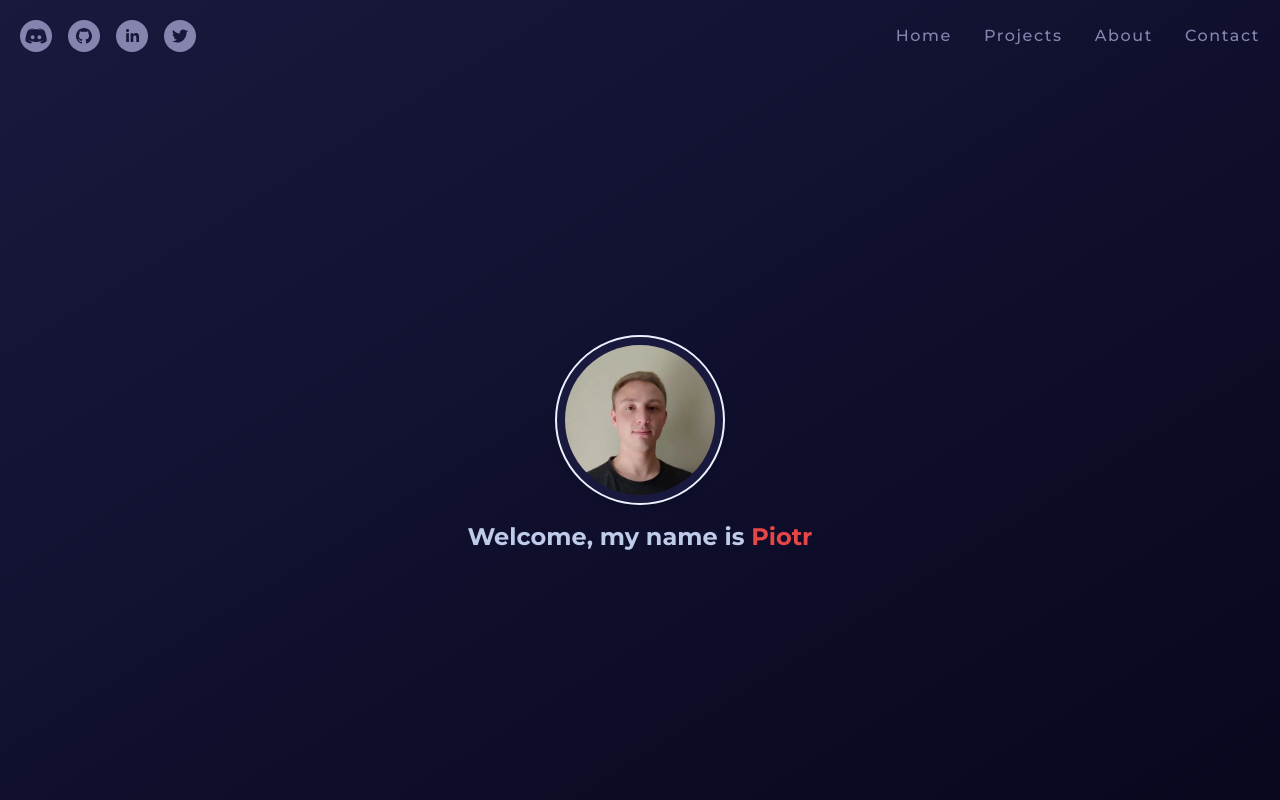
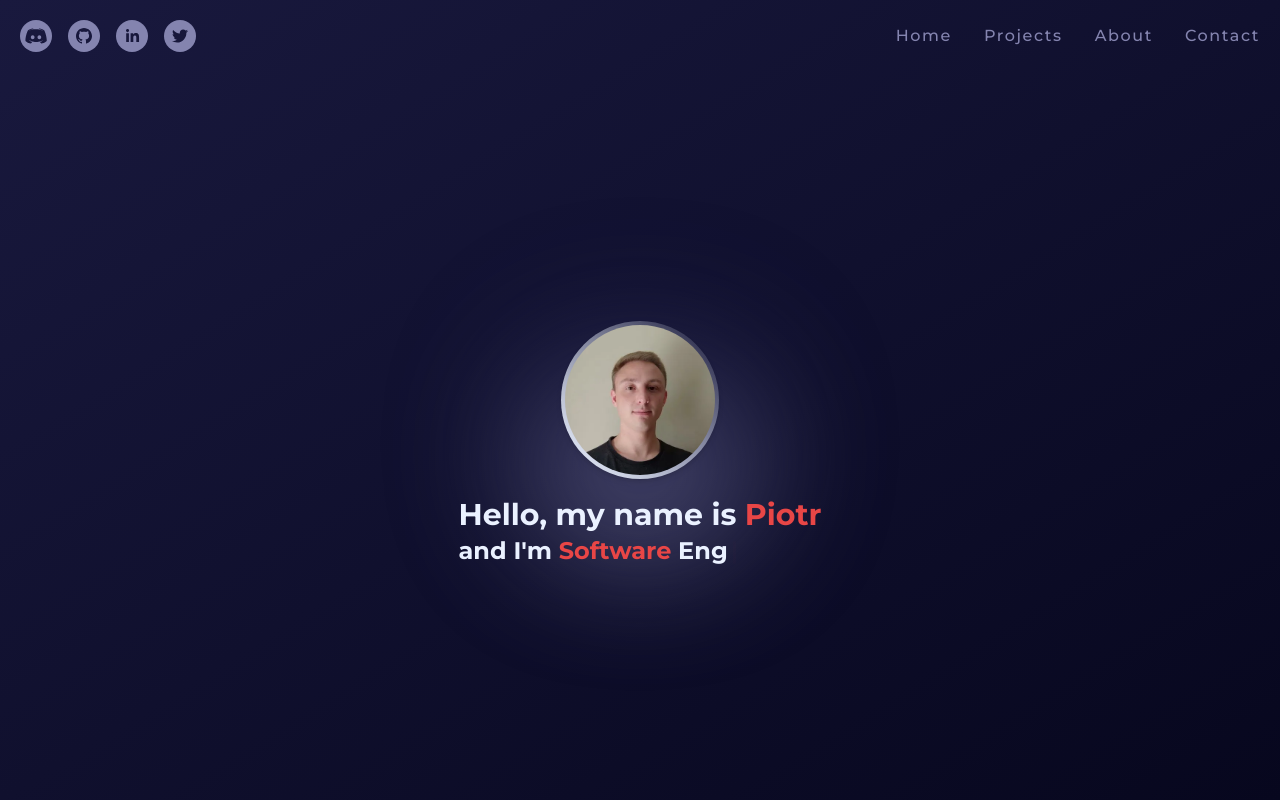
Before and after one commit to BlazejakPiotr/pb-portfolio, a Next.js app: page / in a window 1280 px wide. Built offline with nearby package versions, Linux system fonts and the light colour scheme.

Commit message:
feat(header): styled and animated header

```diff
--- a/src/app/components/Header.tsx
+++ b/src/app/components/Header.tsx
@@ -1,13 +1,14 @@
 import Image from "next/image";
 import React from "react";
+import TypeWriter from "./TypeWriter";
 
 type Props = {};
 
 const Header = (props: Props) => {
   return (
-    <section className="h-[calc(100vh-56px)] w-full flex justify-center items-center">
-      <div className="flex flex-col items-center justify-center space-y-4">
-        <div className=" bg-light-navy border-light-blue border-2 rounded-full flex items-center justify-center shadow-md shadow-gray-400 hover:scale-105 hover:border-blue hover:bg-orange duration-500 p-2">
+    <section className="relative z-0 h-[calc(100vh-56px)] w-full flex  justify-center items-center">
+      <div className="flex flex-col justify-center items-center space-y-4 flex-grow">
+        <div className="  bg-gradient-to-tr   from-5% from-light-blue to-transparent  rounded-full flex items-center justify-center shadow-md shadow-gray-400 hover:scale-105   duration-500 p-1">
           <Image
             src="/me_pic.webp"
             alt="picture of me"
@@ -16,10 +17,15 @@ const Header = (props: Props) => {
             width={150}
           />
         </div>
-        <p className="text-blue font-bold text-2xl">
-          Welcome, my name is <span className="text-orange">Piotr</span>
-        </p>
+        <div>
+          <p className="text-light-blue text-center  font-bold text-3xl leading-10">
+            Hello, my name is <span className="text-orange">Piotr</span>
+          </p>
+
+          <TypeWriter />
+        </div>
       </div>
+      <div className="absolute -z-10  w-[50%] md:w-[20%] h-[30%] filter blur-3xl opacity-70 gradie bg-gradient-to-t from-purple to-light-navy rounded-full"></div>
     </section>
   );
 };
--- /dev/null
+++ b/src/app/components/TypeWriter.tsx
@@ -0,0 +1,29 @@
+"use client";
+import React from "react";
+import { useTypewriter } from "react-simple-typewriter";
+import { Cursor } from "react-simple-typewriter";
+type Props = {};
+
+const TypeWriter = (props: Props) => {
+  const [text] = useTypewriter({
+    words: [
+      "Fullstack Developer",
+      "Software Engineer",
+      "UI/UX Designer",
+      "Cycling Enthusiast",
+      "eSports Player",
+    ],
+    loop: true,
+    delaySpeed: 2000,
+  });
+  return (
+    <h1 className="text-2xl md:5xl font-bold text-light-blue">
+      {"and I'm "}
+      <span className="text-orange">{text.split(" ")[0]} </span>
+      {text.split(" ")[1]}
+      <Cursor cursorBlinking={true} cursorColor="#E84646" />
+    </h1>
+  );
+};
+
+export default TypeWriter;
```
